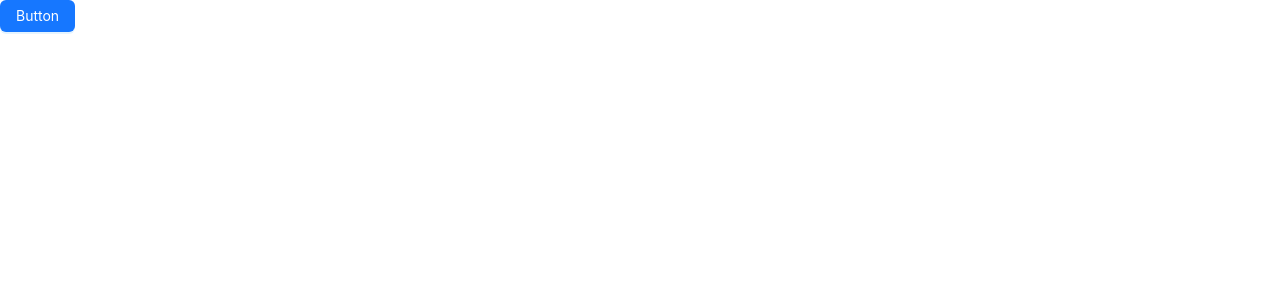
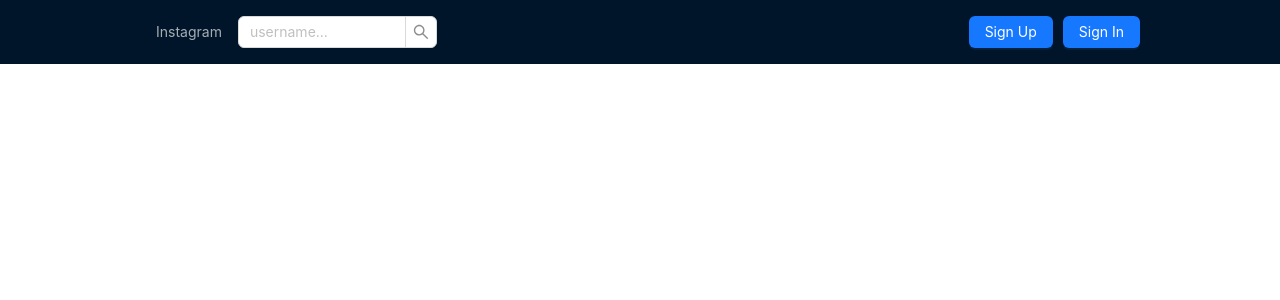
Before and after one commit to Paulvitalis200/instagram-clone-vue, a Vue app: page / in a window 1280 px wide. Shown: the top 300 px of the page. Built offline with nearby package versions, Linux system fonts and the light colour scheme.

Commit message:
Add Navbar

```diff
--- a/src/App.vue
+++ b/src/App.vue
@@ -1,10 +1,10 @@
 <script setup>
-
+  import Nav from './components/Nav.vue'
 </script>
 
 <template>
   <main>
-    <AButton type="primary">Button</AButton>
+  <Nav />
   </main>
 </template>
 
--- /dev/null
+++ b/src/components/Container.vue
@@ -0,0 +1,12 @@
+<template>
+    <div class="container">
+    <slot></slot>
+    </div>
+</template>
+
+<style scoped>
+.container {
+    width: 1000px;
+    margin: 0 auto;
+}
+</style>
--- /dev/null
+++ b/src/components/Nav.vue
@@ -0,0 +1,68 @@
+<script setup>
+import { RouterLink } from 'vue-router'
+import Container from './Container.vue'
+import {ref} from 'vue'
+
+const searchUsername = ref('')
+
+const onSearch = () => {
+
+}
+</script>
+<template>
+
+     <!-- <ALayoutHeader>
+
+    </ALayoutHeader> -->
+    <a-layout-header class="header">
+      <a-menu
+        theme="dark"
+        mode="horizontal"
+        :style="{ lineHeight: '64px' }"
+      >
+      <Container>
+        <div class="nav-container">
+            <div class="left-content">
+                <a-menu-item key="1" class="menu-item">
+                <RouterLink to="/">Instagram</RouterLink>
+            </a-menu-item>
+
+                <a-input-search
+                v-model:value="searchUsername"
+                placeholder="username..."
+                style="width: 200px"
+                @search="onSearch"
+                />
+            </div>
+       <div class="right-content">
+        <a-button type="primary">Sign Up</a-button>
+      <a-button type="primary">Sign In</a-button>
+       </div>
+
+    </div>
+      </Container>
+
+      </a-menu>
+
+    </a-layout-header>
+</template>
+
+<style scoped>
+.nav-container {
+    display: flex;
+    justify-content: space-between;
+}
+
+.left-content {
+    display: flex;
+    align-items: center;
+}
+
+.left-content .menu-item {
+    margin-right: 10px;
+}
+
+.right-content button {
+    margin-left: 10px;
+}
+</style>
```
